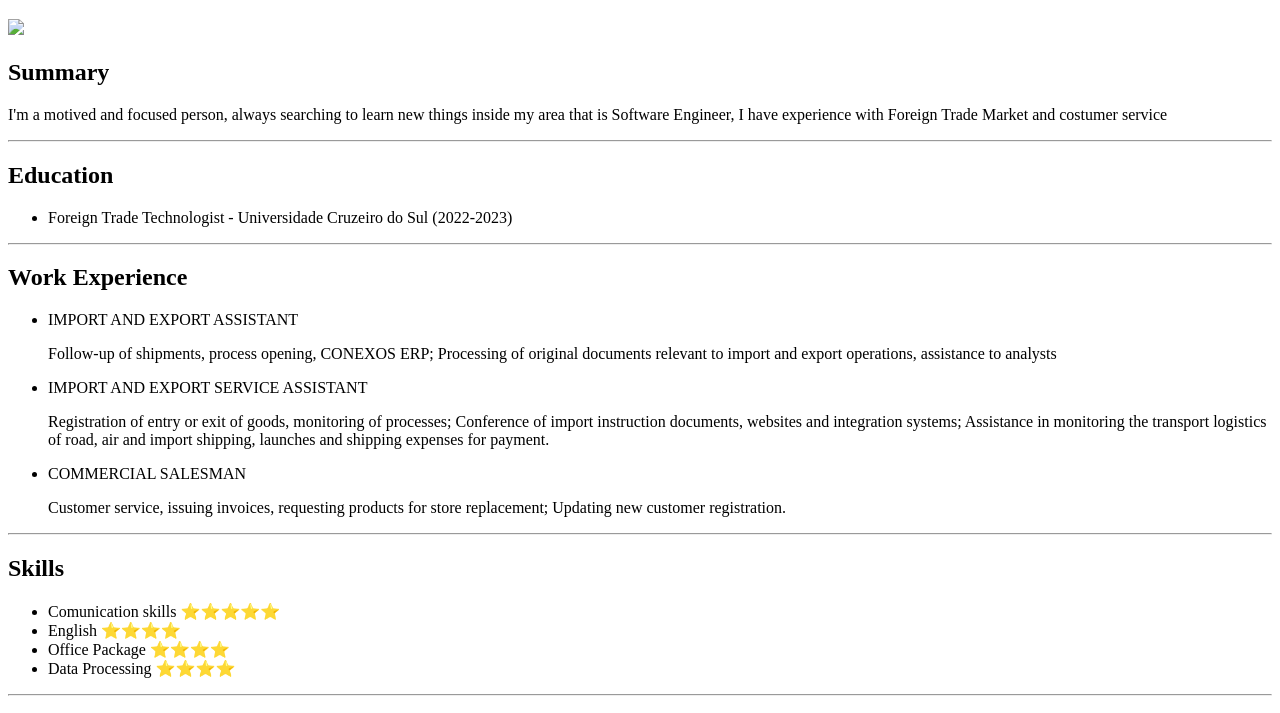
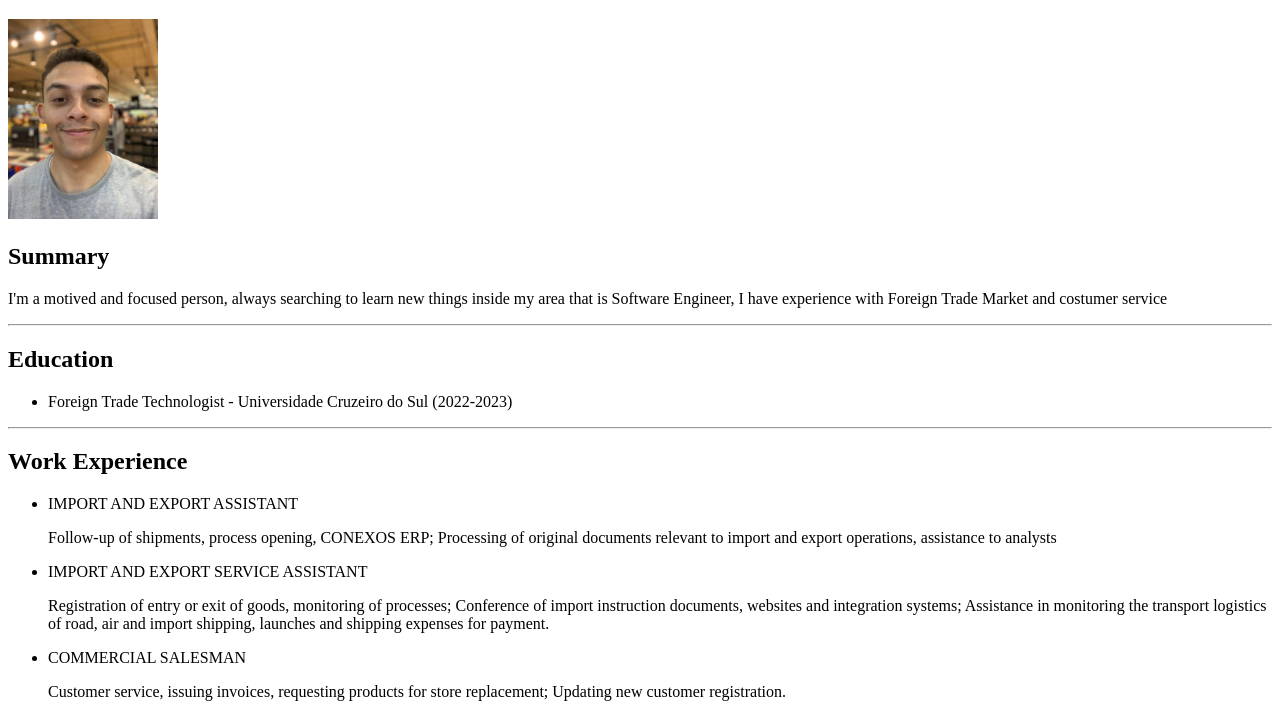
Before and after one commit to RisonaldoBuarque/html-summary, a plain HTML site: page index.html in a window 1280 px wide. Shown: the part 61-774 px from the top of the page. Drawn offline with Linux system fonts and the light colour scheme.

Commit message:
Update index.html

```diff
--- a/index.html
+++ b/index.html
@@ -8,7 +8,7 @@
 <body>
 
     <h1>Risonaldo Rufino Buarque</h1>
-    <img src="../HTML/assets/images/photo curriculo.jpg" height="200">
+    <img src="./assets/images/photo curriculo.jpg" height="200">
     <h2>Summary</h2>
     <p>I'm a motived and focused person, always searching to learn new things inside my area that is Software Engineer, I have experience with Foreign Trade Market and costumer service</p>
     <hr/>
```
